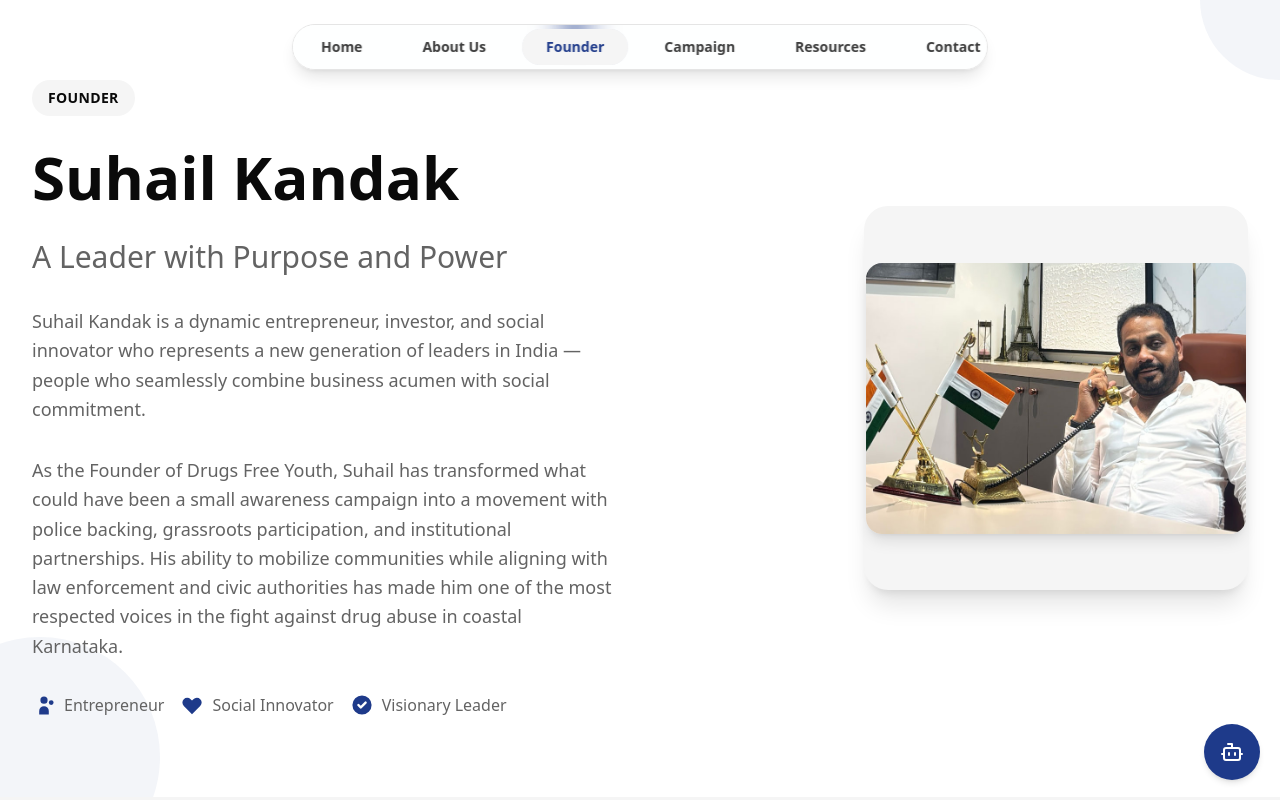
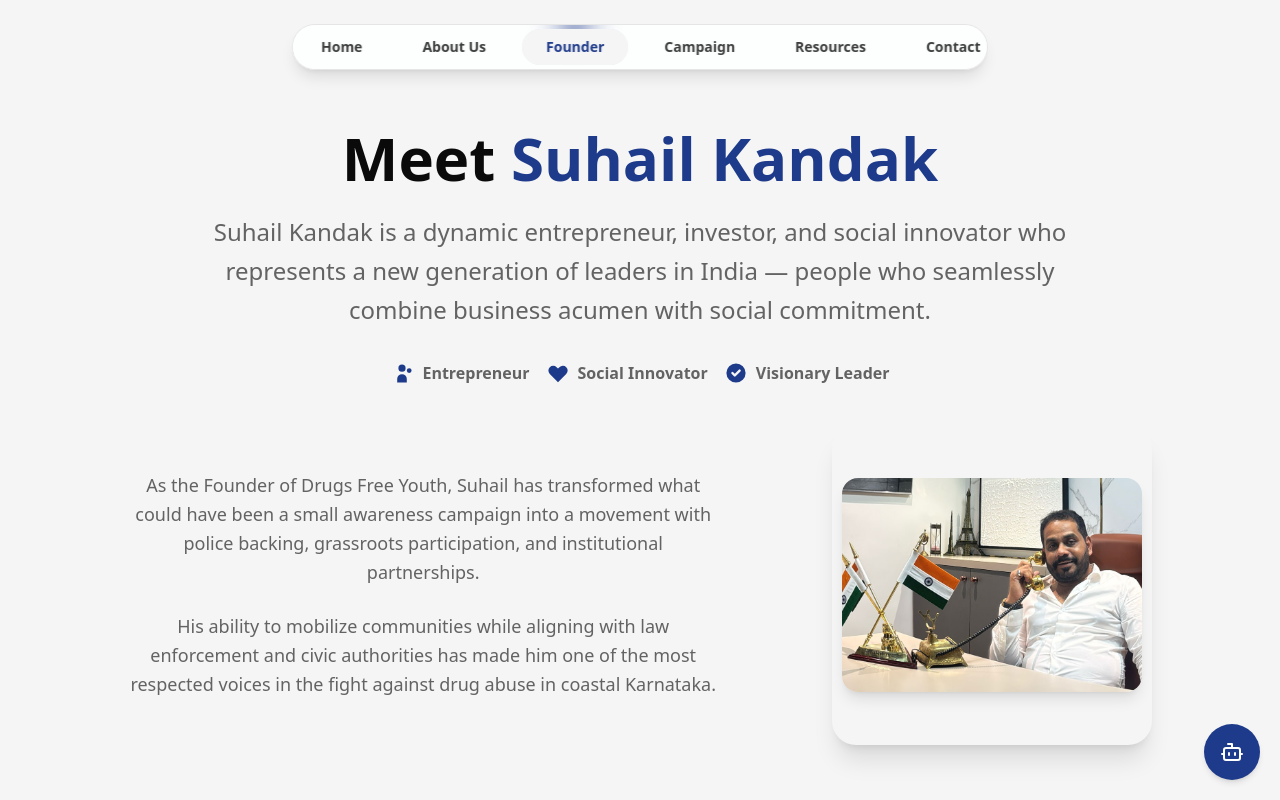
Before and after one commit to Aditya30ag/drugsfreeyouth, a Next.js app: page /founder in a window 1280 px wide. Shown: the top 800 px of the page. Built offline with nearby package versions, Linux system fonts and the light colour scheme.

Commit message:
Refactor components to use PageIntro for consistent layout and improve readability

```diff
--- a/src/app/contact/ContactHero.tsx
+++ b/src/app/contact/ContactHero.tsx
@@ -1,24 +1,61 @@
 import React from 'react';
+import PageIntro from '@/components/PageIntro';
 
 const ContactHero = () => {
-    return (
-        <section className="bg-muted py-16">
-            <div className="max-w-4xl mx-auto px-4 sm:px-6 lg:px-8 text-center">
-                <h1 className="text-4xl md:text-5xl font-bold text-foreground mb-6">
-                    Contact
-                </h1>
-                <h2 className="text-2xl md:text-3xl font-semibold text-primary mb-6">
-                    We&apos;re Here to Listen. We&apos;re Here to Act.
-                </h2>
-                <p className="text-lg md:text-xl text-muted-foreground mb-4 max-w-3xl mx-auto leading-relaxed">
-                    Whether you&apos;re a parent seeking guidance, a student looking for help, an institution wanting to partner, or a citizen ready to report — this is where you reach us.
-                </p>
-                <p className="text-lg text-muted-foreground font-medium">
-                    No message is too small. Every voice matters in building a drug-free future.
-                </p>
-            </div>
-        </section>
-    );
+  return (
+    <PageIntro
+      title={(
+        <>
+          Connect with <span className="text-primary">Drugs Free Youth</span>
+        </>
+      )}
+      description="Whether you're a parent seeking guidance, a student looking for help, an institution wanting to partner, or a citizen ready to report — this is where you reach us."
+      highlights={[
+        {
+          icon: (
+            <svg fill="currentColor" viewBox="0 0 20 20">
+              <path
+                fillRule="evenodd"
+                d="M2.003 5.884L10 9.882l7.997-3.998A2 2 0 0016 4H4a2 2 0 00-1.997 1.884z"
+                clipRule="evenodd"
+              />
+              <path d="M18 8.118l-8 4-8-4V14a2 2 0 002 2h12a2 2 0 002-2V8.118z" />
+            </svg>
+          ),
+          label: 'Direct Support',
+        },
+        {
+          icon: (
+            <svg fill="currentColor" viewBox="0 0 20 20">
+              <path d="M13 7H7v6h6V7z" />
+              <path
+                fillRule="evenodd"
+                d="M5 3a2 2 0 00-2 2v10a2 2 0 002 2h10a2 2 0 002-2V5a2 2 0 00-2-2H5zm10 2H5v10h10V5z"
+                clipRule="evenodd"
+              />
+            </svg>
+          ),
+          label: 'Institutional Partnerships',
+        },
+        {
+          icon: (
+            <svg fill="currentColor" viewBox="0 0 20 20">
+              <path
+                fillRule="evenodd"
+                d="M2.166 4.999A11.954 11.954 0 0010 1.944 11.954 11.954 0 0017.834 5c.11.65.166 1.32.166 2.001 0 5.225-3.34 9.67-8 11.317C5.34 16.67 2 12.225 2 7c0-.682.057-1.35.166-2.001zm11.541 3.708a1 1 0 00-1.414-1.414L9 10.586 7.707 9.293a1 1 0 00-1.414 1.414l2 2a1 1 0 001.414 0l4-4z"
+                clipRule="evenodd"
+              />
+            </svg>
+          ),
+          label: 'Safe Reporting',
+        },
+      ]}
+    >
+      <p className="text-lg text-muted-foreground font-medium">
+        No message is too small. Every voice matters in building a drug-free future.
+      </p>
+    </PageIntro>
+  );
 };
 
 export default ContactHero;
--- a/src/app/resources/page.tsx
+++ b/src/app/resources/page.tsx
@@ -13,7 +13,7 @@
         <div className="min-h-screen bg-background">
             <Header />
 
-            <main className="pt-20">
+            <main>
                 {/* Resources Hero Section */}
                 <ResourcesHero />
 
--- a/src/components/AboutHero.tsx
+++ b/src/components/AboutHero.tsx
@@ -1,39 +1,50 @@
 import React from 'react';
+import PageIntro from './PageIntro';
 
 const AboutHero = () => {
   return (
-    <section className="bg-muted py-20 sm:py-28">
-      <div className="max-w-7xl mx-auto px-4 sm:px-6 lg:px-8">
-        <div className="text-center">
-          <h1 className="text-4xl sm:text-5xl md:text-6xl font-bold text-foreground mb-6">
-            About <span className="text-primary">Drugs Free Youth</span>
-          </h1>
-          <p className="text-xl sm:text-2xl text-muted-foreground max-w-4xl mx-auto leading-relaxed mb-8">
-            A community-driven movement dedicated to building a drug-free future through unity, awareness, and action.
-          </p>
-          <div className="flex flex-col sm:flex-row gap-4 justify-center items-center">
-            <div className="flex items-center text-muted-foreground">
-              <svg className="w-6 h-6 mr-2 text-primary" fill="currentColor" viewBox="0 0 20 20">
-                <path d="M13 6a3 3 0 11-6 0 3 3 0 016 0zM18 8a2 2 0 11-4 0 2 2 0 014 0zM14 15a4 4 0 00-8 0v3h8v-3z"/>
-              </svg>
-              <span className="font-semibold">Community Driven</span>
-            </div>
-            <div className="flex items-center text-muted-foreground">
-              <svg className="w-6 h-6 mr-2 text-primary" fill="currentColor" viewBox="0 0 20 20">
-                <path fillRule="evenodd" d="M10 18a8 8 0 100-16 8 8 0 000 16zm3.707-9.293a1 1 0 00-1.414-1.414L9 10.586 7.707 9.293a1 1 0 00-1.414 1.414l2 2a1 1 0 001.414 0l4-4z" clipRule="evenodd"/>
-              </svg>
-              <span className="font-semibold">Proven Impact</span>
-            </div>
-            <div className="flex items-center text-muted-foreground">
-              <svg className="w-6 h-6 mr-2 text-primary" fill="currentColor" viewBox="0 0 20 20">
-                <path fillRule="evenodd" d="M2.166 4.999A11.954 11.954 0 0010 1.944 11.954 11.954 0 0017.834 5c.11.65.166 1.32.166 2.001 0 5.225-3.34 9.67-8 11.317C5.34 16.67 2 12.225 2 7c0-.682.057-1.35.166-2.001zm11.541 3.708a1 1 0 00-1.414-1.414L9 10.586 7.707 9.293a1 1 0 00-1.414 1.414l2 2a1 1 0 001.414 0l4-4z" clipRule="evenodd"/>
-              </svg>
-              <span className="font-semibold">Police Partnership</span>
-            </div>
-          </div>
-        </div>
-      </div>
-    </section>
+    <PageIntro
+      title={(
+        <>
+          About <span className="text-primary">Drugs Free Youth</span>
+        </>
+      )}
+      description="A community-driven movement dedicated to building a drug-free future through unity, awareness, and action."
+      highlights={[
+        {
+          icon: (
+            <svg fill="currentColor" viewBox="0 0 20 20">
+              <path d="M13 6a3 3 0 11-6 0 3 3 0 016 0zM18 8a2 2 0 11-4 0 2 2 0 014 0zM14 15a4 4 0 00-8 0v3h8v-3z" />
+            </svg>
+          ),
+          label: 'Community Driven',
+        },
+        {
+          icon: (
+            <svg fill="currentColor" viewBox="0 0 20 20">
+              <path
+                fillRule="evenodd"
+                d="M10 18a8 8 0 100-16 8 8 0 000 16zm3.707-9.293a1 1 0 00-1.414-1.414L9 10.586 7.707 9.293a1 1 0 00-1.414 1.414l2 2a1 1 0 001.414 0l4-4z"
+                clipRule="evenodd"
+              />
+            </svg>
+          ),
+          label: 'Proven Impact',
+        },
+        {
+          icon: (
+            <svg fill="currentColor" viewBox="0 0 20 20">
+              <path
+                fillRule="evenodd"
+                d="M2.166 4.999A11.954 11.954 0 0010 1.944 11.954 11.954 0 0017.834 5c.11.65.166 1.32.166 2.001 0 5.225-3.34 9.67-8 11.317C5.34 16.67 2 12.225 2 7c0-.682.057-1.35.166-2.001zm11.541 3.708a1 1 0 00-1.414-1.414L9 10.586 7.707 9.293a1 1 0 00-1.414 1.414l2 2a1 1 0 001.414 0l4-4z"
+                clipRule="evenodd"
+              />
+            </svg>
+          ),
+          label: 'Police Partnership',
+        },
+      ]}
+    />
   );
 };
 
--- a/src/components/FounderHero.tsx
+++ b/src/components/FounderHero.tsx
@@ -1,78 +1,76 @@
 import React from 'react';
 import Image from 'next/image';
+import PageIntro from './PageIntro';
 
 const FounderHero = () => {
   return (
-    <section className="relative py-20 bg-background overflow-hidden">
-      <div className="max-w-7xl mx-auto px-4 sm:px-6 lg:px-8 relative z-10">
-        <div className="grid grid-cols-1 lg:grid-cols-2 gap-12 items-center">
-          {/* Left Side - Content */}
-          <div className="text-left">
-            <div className="inline-block bg-muted text-foreground px-4 py-2 rounded-full text-sm font-semibold uppercase tracking-wide mb-6">
-              Founder
+    <PageIntro
+      title={(
+        <>
+          Meet <span className="text-primary">Suhail Kandak</span>
+        </>
+      )}
+      description="Suhail Kandak is a dynamic entrepreneur, investor, and social innovator who represents a new generation of leaders in India — people who seamlessly combine business acumen with social commitment."
+      highlights={[
+        {
+          icon: (
+            <svg fill="currentColor" viewBox="0 0 20 20">
+              <path d="M13 6a3 3 0 11-6 0 3 3 0 016 0zM18 8a2 2 0 11-4 0 2 2 0 014 0zM14 15a4 4 0 00-8 0v3h8v-3z" />
+            </svg>
+          ),
+          label: 'Entrepreneur',
+        },
+        {
+          icon: (
+            <svg fill="currentColor" viewBox="0 0 20 20">
+              <path
+                fillRule="evenodd"
+                d="M3.172 5.172a4 4 0 015.656 0L10 6.343l1.172-1.171a4 4 0 115.656 5.656L10 17.657l-6.828-6.829a4 4 0 010-5.656z"
+                clipRule="evenodd"
+              />
+            </svg>
+          ),
+          label: 'Social Innovator',
+        },
+        {
+          icon: (
+            <svg fill="currentColor" viewBox="0 0 20 20">
+              <path
+                fillRule="evenodd"
+                d="M10 18a8 8 0 100-16 8 8 0 000 16zm3.707-9.293a1 1 0 00-1.414-1.414L9 10.586 7.707 9.293a1 1 0 00-1.414 1.414l2 2a1 1 0 001.414 0l4-4z"
+                clipRule="evenodd"
+              />
+            </svg>
+          ),
+          label: 'Visionary Leader',
+        },
+      ]}
+    >
+      <div className="max-w-5xl mx-auto grid grid-cols-1 gap-10 items-center lg:grid-cols-[minmax(0,3fr)_minmax(0,2fr)]">
+        <div className="text-lg text-muted-foreground leading-relaxed space-y-6">
+          <p>
+            As the Founder of Drugs Free Youth, Suhail has transformed what could have been a small awareness campaign into a movement with police backing, grassroots participation, and institutional partnerships.
+          </p>
+          <p>
+            His ability to mobilize communities while aligning with law enforcement and civic authorities has made him one of the most respected voices in the fight against drug abuse in coastal Karnataka.
+          </p>
         </div>
 
-            <h1 className="text-4xl sm:text-5xl md:text-6xl font-bold text-foreground mb-6 leading-tight">
-              Suhail Kandak
-            </h1>
-
-            <h2 className="text-2xl sm:text-3xl text-muted-foreground font-light mb-8">
-              A Leader with Purpose and Power
-            </h2>
-
-            <p className="text-lg text-muted-foreground leading-relaxed mb-8">
-              Suhail Kandak is a dynamic entrepreneur, investor, and social innovator who represents a new generation of leaders in India — people who seamlessly combine business acumen with social commitment.
-            </p>
-
-            <p className="text-lg text-muted-foreground leading-relaxed mb-8">
-              As the Founder of Drugs Free Youth, Suhail has transformed what could have been a small awareness campaign into a movement with police backing, grassroots participation, and institutional partnerships. His ability to mobilize communities while aligning with law enforcement and civic authorities has made him one of the most respected voices in the fight against drug abuse in coastal Karnataka.
-            </p>
-
-            <div className="flex flex-wrap gap-4">
-              <div className="flex items-center text-muted-foreground">
-                <svg className="w-6 h-6 mr-2 text-primary" fill="currentColor" viewBox="0 0 20 20">
-                  <path d="M13 6a3 3 0 11-6 0 3 3 0 016 0zM18 8a2 2 0 11-4 0 2 2 0 014 0zM14 15a4 4 0 00-8 0v3h8v-3z"/>
-                </svg>
-                <span className="font-medium">Entrepreneur</span>
-              </div>
-
-              <div className="flex items-center text-muted-foreground">
-                <svg className="w-6 h-6 mr-2 text-primary" fill="currentColor" viewBox="0 0 20 20">
-                  <path fillRule="evenodd" d="M3.172 5.172a4 4 0 015.656 0L10 6.343l1.172-1.171a4 4 0 115.656 5.656L10 17.657l-6.828-6.829a4 4 0 010-5.656z" clipRule="evenodd"/>
-                </svg>
-                <span className="font-medium">Social Innovator</span>
-              </div>
-
-              <div className="flex items-center text-muted-foreground">
-                <svg className="w-6 h-6 mr-2 text-primary" fill="currentColor" viewBox="0 0 20 20">
-                  <path fillRule="evenodd" d="M10 18a8 8 0 100-16 8 8 0 000 16zm3.707-9.293a1 1 0 00-1.414-1.414L9 10.586 7.707 9.293a1 1 0 00-1.414 1.414l2 2a1 1 0 001.414 0l4-4z" clipRule="evenodd"/>
-                </svg>
-                <span className="font-medium">Visionary Leader</span>
-              </div>
-            </div>
-          </div>
-
-          {/* Right Side - Image */}
         <div className="flex justify-center lg:justify-end">
           <div className="relative">
-              <div className="w-72 h-72 sm:w-96 sm:h-96 bg-muted rounded-3xl flex items-center justify-center shadow-xl">
+            <div className="w-64 h-64 sm:w-80 sm:h-80 bg-muted rounded-3xl flex items-center justify-center shadow-xl">
               <Image
                 src="/Suhail.jpg"
-                  alt="Suhail Kandak - Founder"
-                  width={380}
-                  height={380}
+                alt="Suhail Kandak"
+                width={300}
+                height={300}
                 className="rounded-2xl shadow-lg object-cover"
               />
             </div>
           </div>
         </div>
       </div>
-      </div>
-
-      {/* Background decorations */}
-      <div className="absolute top-0 right-0 w-40 h-40 bg-primary/10 rounded-full opacity-50 -mt-20 -mr-20"></div>
-      <div className="absolute bottom-0 left-0 w-60 h-60 bg-primary/10 rounded-full opacity-50 -mb-20 -ml-20"></div>
-    </section>
+    </PageIntro>
   );
 };
 
--- /dev/null
+++ b/src/components/PageIntro.tsx
@@ -0,0 +1,78 @@
+import React, { ReactElement, ReactNode } from 'react';
+import { cn } from '@/lib/utils';
+
+type Highlight = {
+  icon: ReactElement<React.SVGProps<SVGSVGElement>>;
+  label: string;
+};
+
+interface PageIntroProps {
+  title: ReactNode;
+  description?: ReactNode;
+  highlights?: Highlight[];
+  eyebrow?: string;
+  backgroundClassName?: string;
+  children?: ReactNode;
+}
+
+const PageIntro: React.FC<PageIntroProps> = ({
+  title,
+  description,
+  highlights = [],
+  eyebrow,
+  backgroundClassName = 'bg-muted',
+  children,
+}) => {
+  const hasHighlights = highlights.length > 0;
+
+  return (
+    <section className={cn('pt-28 pb-20 sm:pt-32 sm:pb-28', backgroundClassName)}>
+      <div className="max-w-7xl mx-auto px-4 sm:px-6 lg:px-8">
+        <div className="text-center">
+          {eyebrow && (
+            <div className="inline-block bg-muted-foreground/10 text-foreground px-4 py-2 rounded-full text-sm font-semibold uppercase tracking-wide mb-6">
+              {eyebrow}
+            </div>
+          )}
+
+          <h1 className="text-4xl sm:text-5xl md:text-6xl font-bold text-foreground mb-6">
+            {title}
+          </h1>
+
+          {description && (
+            <p className="text-xl sm:text-2xl text-muted-foreground max-w-4xl mx-auto leading-relaxed mb-8">
+              {description}
+            </p>
+          )}
+
+          {hasHighlights && (
+            <div className="flex flex-col sm:flex-row gap-4 justify-center items-center">
+              {highlights.map((highlight, index) => {
+                if (!React.isValidElement(highlight.icon)) {
+                  return null;
+                }
+
+                const iconElement = React.cloneElement(highlight.icon, {
+                  className: cn('w-6 h-6', highlight.icon.props.className),
+                });
+
+                return (
+                  <div key={index} className="flex items-center text-muted-foreground">
+                    <span className="mr-2 text-primary">
+                      {iconElement}
+                    </span>
+                    <span className="font-semibold">{highlight.label}</span>
+                  </div>
+                );
+              })}
+            </div>
+          )}
+
+          {children && <div className="mt-10">{children}</div>}
+        </div>
+      </div>
+    </section>
+  );
+};
+
+export default PageIntro;
--- a/src/components/ui/tubelight-navbar.tsx
+++ b/src/components/ui/tubelight-navbar.tsx
@@ -45,15 +45,13 @@
               href={item.url}
               onClick={() => setActiveTab(item.name)}
               className={cn(
-                "relative cursor-pointer text-sm font-semibold px-2 sm:px-4 md:px-6 py-2 rounded-full transition-colors flex-shrink-0",
+                "relative cursor-pointer text-sm font-semibold px-3 sm:px-4 md:px-6 py-2 rounded-full transition-colors flex-shrink-0 flex items-center justify-center gap-2",
                 "text-foreground/80 hover:text-primary",
                 isActive && "bg-muted text-primary",
               )}
             >
+              <Icon className="md:hidden" size={18} strokeWidth={2.4} />
               <span className="hidden md:inline">{item.name}</span>
-              <span className="md:hidden flex items-center justify-center">
-                <Icon size={16} strokeWidth={2.5} />
-              </span>
               {isActive && (
                 <motion.div
                   layoutId="lamp"
```
Also changed, not shown: src/app/resources/ResourcesHero.tsx (+48 -21 lines), src/components/CampaignHero.tsx (+41 -67 lines). Lines whose indentation alone changed are shown as unchanged.
